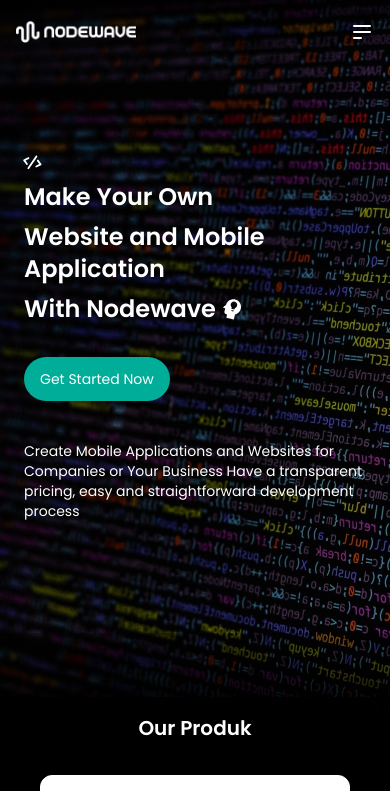
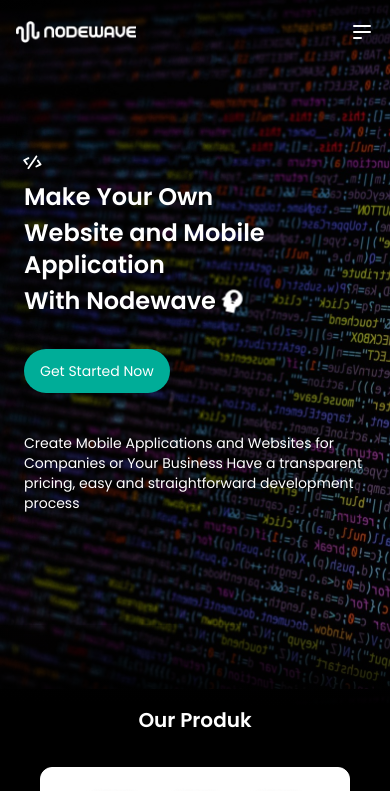
Before and after one commit to Bima1301/node-landing-wave, a Next.js app: page / in a window 390 px wide. Shown: the top 791 px of the page. Built offline with nearby package versions, Linux system fonts and the light colour scheme.

Commit message:
[FIX] minor

```diff
--- a/app/components/organism/hero.tsx
+++ b/app/components/organism/hero.tsx
@@ -27,10 +27,14 @@
                     >
                         <CodeIcon className='md:-ms-5 -ms-3 md:w-fit w-6' />
                     </motion.div>
-                    <div className='lg:text-5xl md:text-4xl text-2xl font-semibold md:space-y-4 space-y-2 md:mb-5 mb-8'>
+                    <div className='lg:text-5xl md:text-4xl text-2xl font-semibold flex flex-col md:gap-4 gap-1 md:mb-5 mb-8'>
                         <p>Make Your Own </p>
                         <p>Website and Mobile Application</p>
-                        <p className='inline-flex items-center'>With Nodewave <HeadIdeaIcon className='md:w-fit w-8 h-fit' /></p>
+                        <p className='inline-flex items-center'>With Nodewave <motion.span animate={{ scale: [1, 1.18, 1] }}
+                            transition={{
+                                duration: 2,
+                                repeat: Infinity,
+                            }}><HeadIdeaIcon className='md:w-fit w-8 h-fit' /></motion.span> </p>
                     </div>
                     <Button className='w-fit md:mb-8 mb-10 md:text-lg text-sm hover:px-8 duration-300'>
                         Get Started Now
```
